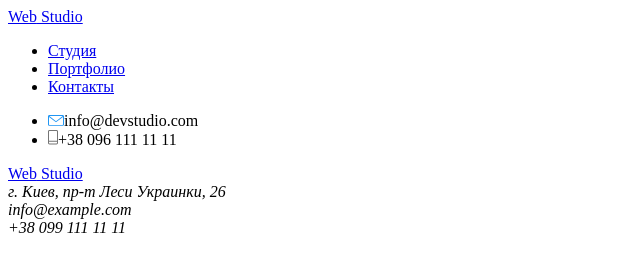
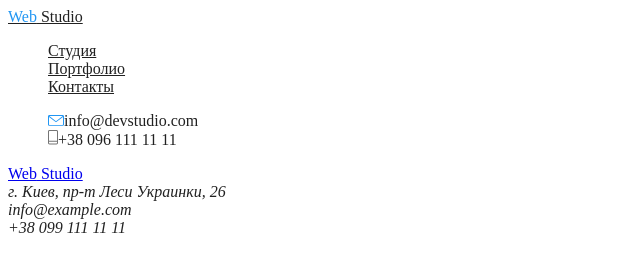
Before and after one commit to OleksandraKh/goit-markup-hw-02, a plain HTML site: page portfolio.html in a window 1280 px wide. Shown: the top 254 px of the page, without its empty margins (0-640 px from the left). Drawn offline with Linux system fonts and the light colour scheme.

Commit message:
Style header

```diff
--- a/css/style.css
+++ b/css/style.css
@@ -0,0 +1,44 @@
+/* Цвет основного текста  #212121 */
+/* Вторичный цвет текста #757575 */
+/* Белый #ffffff */
+/* акцент #2196F3 */
+/* опциональный цвет текста rgba(255, 255, 255, 0.6)
+  rgba(255, 255, 255, 0.4); */
+/* Вторичный цвет фона #F5F4FA */
+
+:root {
+  --primary-text-color: #757575; /* первичный цвет текста */
+  --title-text-color: #212121; /*Заглавный цвет текста */
+  --accent-color: #2196f3; /*Акцент */
+  --primary-white-color: #ffffff; /* первичный белый цвет */
+  /* --optional-text-color; rgba(255, 255, 255, 0.6)
+  rgba(255, 255, 255, 0.4);*/
+}
+body {
+  background-color: #ffffff;
+  color: #212121;
+}
+.list {
+  list-style: none;
+}
+
+/* Header  */
+.web-logo {
+  color: var(--accent-color);
+}
+.logo {
+  color: var(--title-text-color);
+}
+
+/* Site nav */
+.link {
+  color: var(--title-text-color);
+}
+
+.site-nav-title {
+  color: var(--title-text-color);
+}
+/* Contacts nav  */
+.contacts-nav list {
+  color: var(--primary-text-color);
+}
--- a/portfolio.html
+++ b/portfolio.html
@@ -11,13 +11,15 @@
     <!-- HEADER -->
     <header>
       <nav>
-        <a href="./index.html"><span>Web</span> Studio</a>
-        <ul>
-          <li><a href="./index.html"> Студия</a></li>
-          <li><a href="./portfolio.html">Портфолио</a></li>
-          <li><a href="#">Контакты</a></li>
+        <a href="./index.html" class="logo"
+          ><span class="web-logo">Web</span> Studio</a
+        >
+        <ul class="site-nav list">
+          <li><a href="./index.html" class="link"> Студия</a></li>
+          <li><a href="./portfolio.html" class="link">Портфолио</a></li>
+          <li><a href="#" class="link">Контакты</a></li>
         </ul>
-        <ul>
+        <ul class="contacts-nav list">
           <li><img src="./images/mail.svg" alt="Почта" />info@devstudio.com</li>
           <li>
             <img src="./images/Telefon.svg" alt="Телефон" />+38 096 111 11 11
```
Also changed, not shown: index.html (+8 -4 lines).
